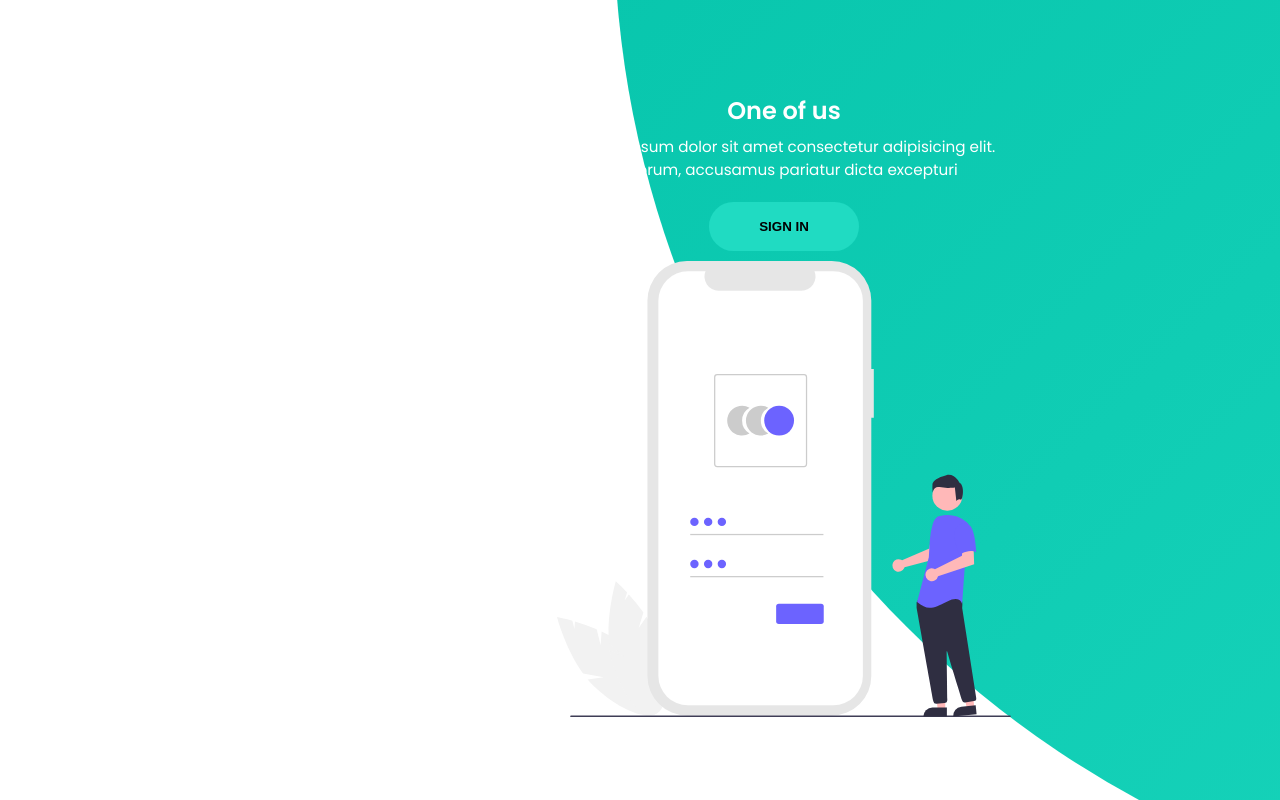
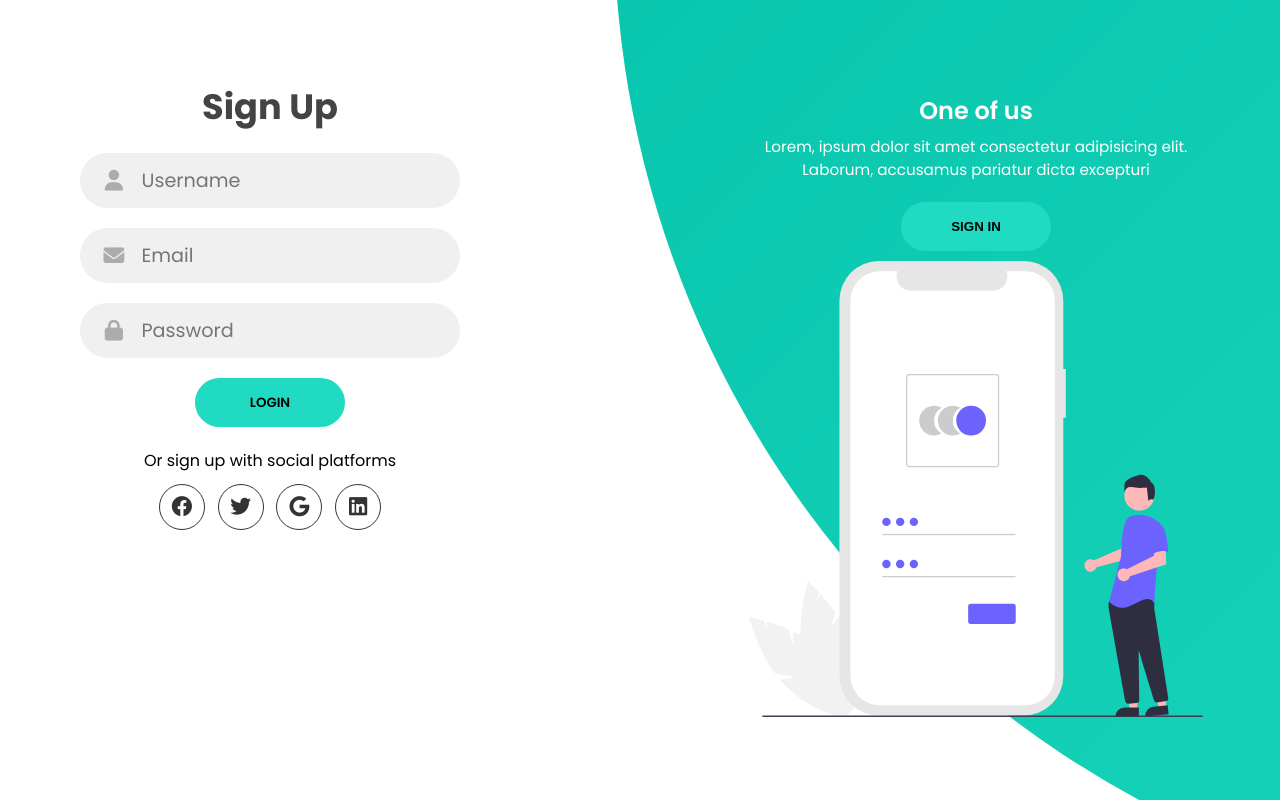
Before and after one commit to rusinner/Login-Registration-Form, a plain HTML site: page index.html in a window 1280 px wide. Both pictures are taken after a click on the button "SIGN UP". Drawn offline with Linux system fonts and the light colour scheme.

Commit message:
transitions-ok-forms-need-last-details

```diff
--- a/main.js
+++ b/main.js
@@ -3,15 +3,20 @@ const sign_up_btn = document.querySelector("#sign-up-button");
 const container = document.querySelector(".container");
 const left_panel = document.querySelector(".left-panel");
 const right_panel = document.querySelector("#right-panel");
+const signup_form = document.querySelector(".signup-signup");
 
 
 sign_up_btn.addEventListener("click", () =>{
     container.classList.add("sign-up-mode");
     left_panel.classList.add("move-left-image");
     right_panel.classList.add("move-right-image");
+    signup_form.classList.add("move-signup");
 });
 
 sign_in_btn.addEventListener("click", () =>{
     container.classList.remove("sign-up-mode");
+    left_panel.classList.remove("move-left-image");
+    right_panel.classList.remove("move-right-image");
+    signup_form.classList.remove("move-signup");
 
 });
--- a/styles.scss
+++ b/styles.scss
@@ -169,13 +169,20 @@ body,input{
          }
 
 
+    }
+
+}
+.signup-signup{
+    position: absolute;
+    top:10vh;
+    transform:translateX(-100%);
+    display: grid;
+    grid-template-columns: 1fr;
+    transition: 1.8s ease-in-out;
+
+
 
     }
-    .sign-up-form{
-        z-index: 1;
-        opacity: 0;
-    }
-}
 
 .image{
     width:100%;
@@ -223,11 +230,15 @@ body,input{
 
    .left-panel{
     padding: 3rem 17% 2rem 12%;
+    transition: 1.8s ease-in-out;
+
 
 }
    .right-panel{
     padding: 3rem 12% 2rem 17%;
     transform: translateX(100%);
+    transition: 1.8s ease-in-out;
+
 }
 
 // Animation
@@ -239,10 +250,14 @@ body,input{
 
 .move-left-image{
     transform: translateX(-90%);
-    transition: 1.8s ease-in-out;
 }
 
 .move-right-image{
-    transform: translateX(-30%);
-    transition: 1.8s ease-in-out;
+    transform: translateX(0%);
 }
+
+.move-signup{
+    transform: translateX(0%);
+    transition-delay: 0.5s;
+    z-index: 8;
+}
```
Also changed, not shown: styles.css, 1 other file.
